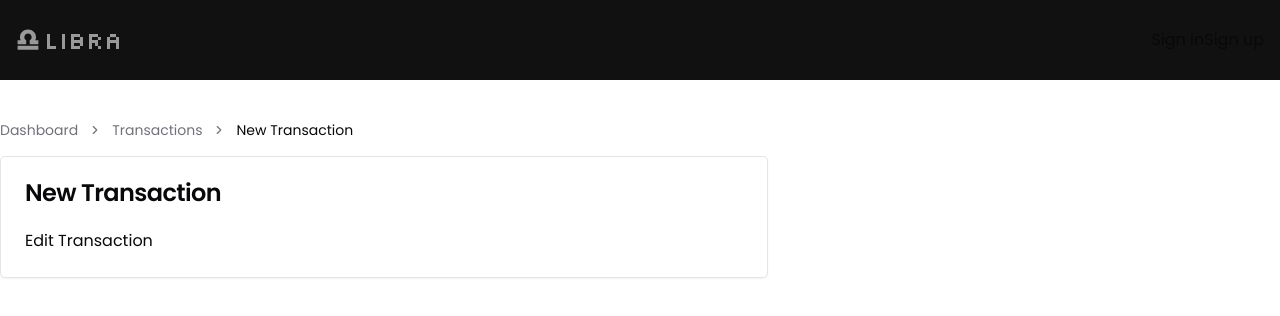
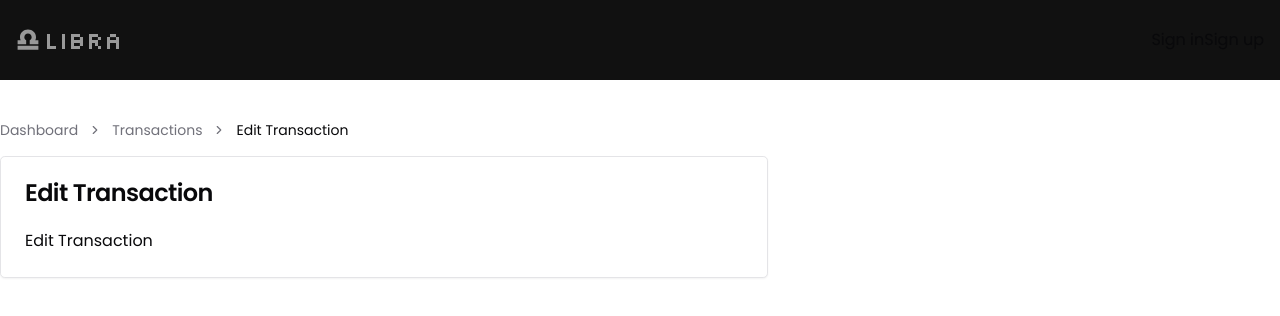
Before and after one commit to Nimira43/Libra, a Next.js app: page /dashboard/transactions/1 in a window 1280 px wide. Shown: the top 316 px of the page. Built offline with nearby package versions, Linux system fonts and the light colour scheme; no server answers; a web font is replaced by a local one.

Commit message:
Updated markup

```diff
--- a/app/dashboard/transactions/[transactionId]/page.tsx
+++ b/app/dashboard/transactions/[transactionId]/page.tsx
@@ -38,7 +38,7 @@ export default async function EditTransactionPage({
           <BreadcrumbSeparator />
           <BreadcrumbItem>
             <BreadcrumbPage>
-              New Transaction
+              Edit Transaction
             </BreadcrumbPage>
           </BreadcrumbItem>
         </BreadcrumbList>
@@ -46,7 +46,7 @@ export default async function EditTransactionPage({
       <Card className='mt-4 max-w-screen-md'>
         <CardHeader>
           <CardTitle>
-            New Transaction
+            Edit Transaction
           </CardTitle>
         </CardHeader>
         <CardContent>
```
